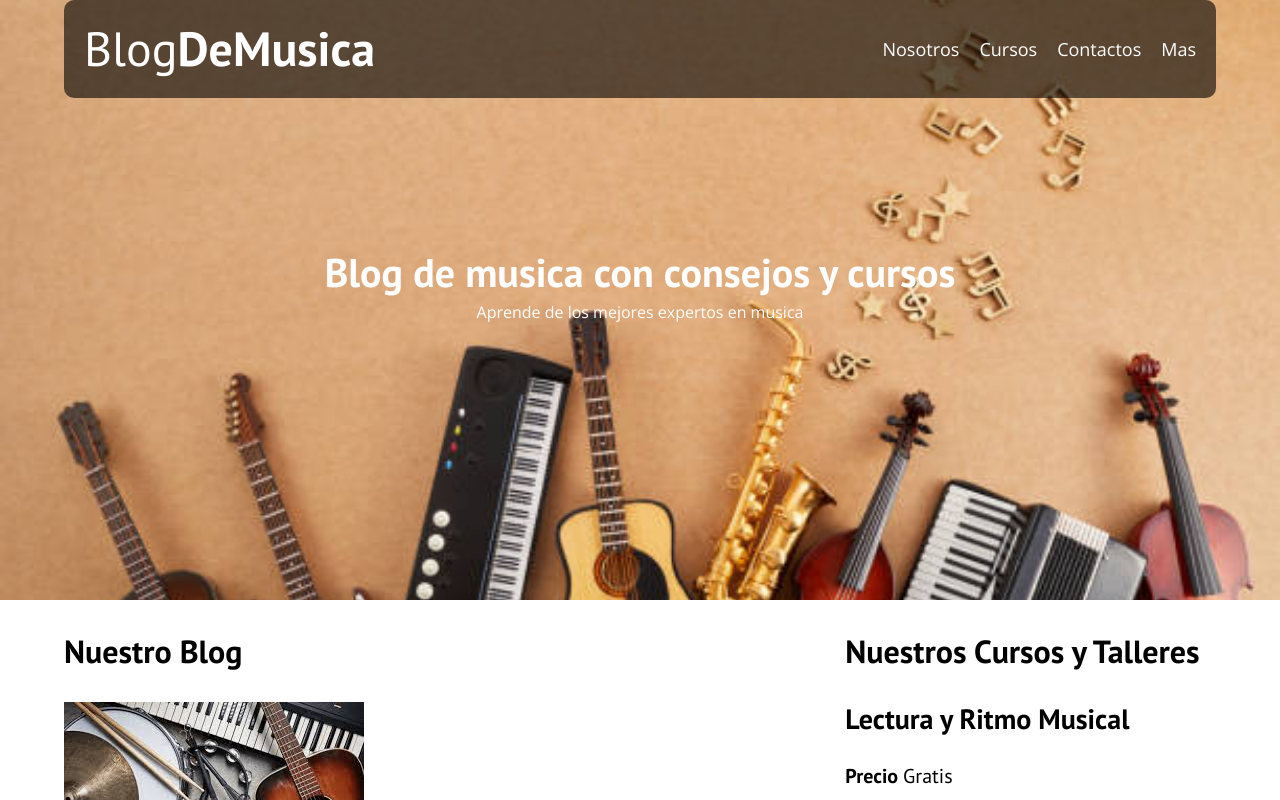
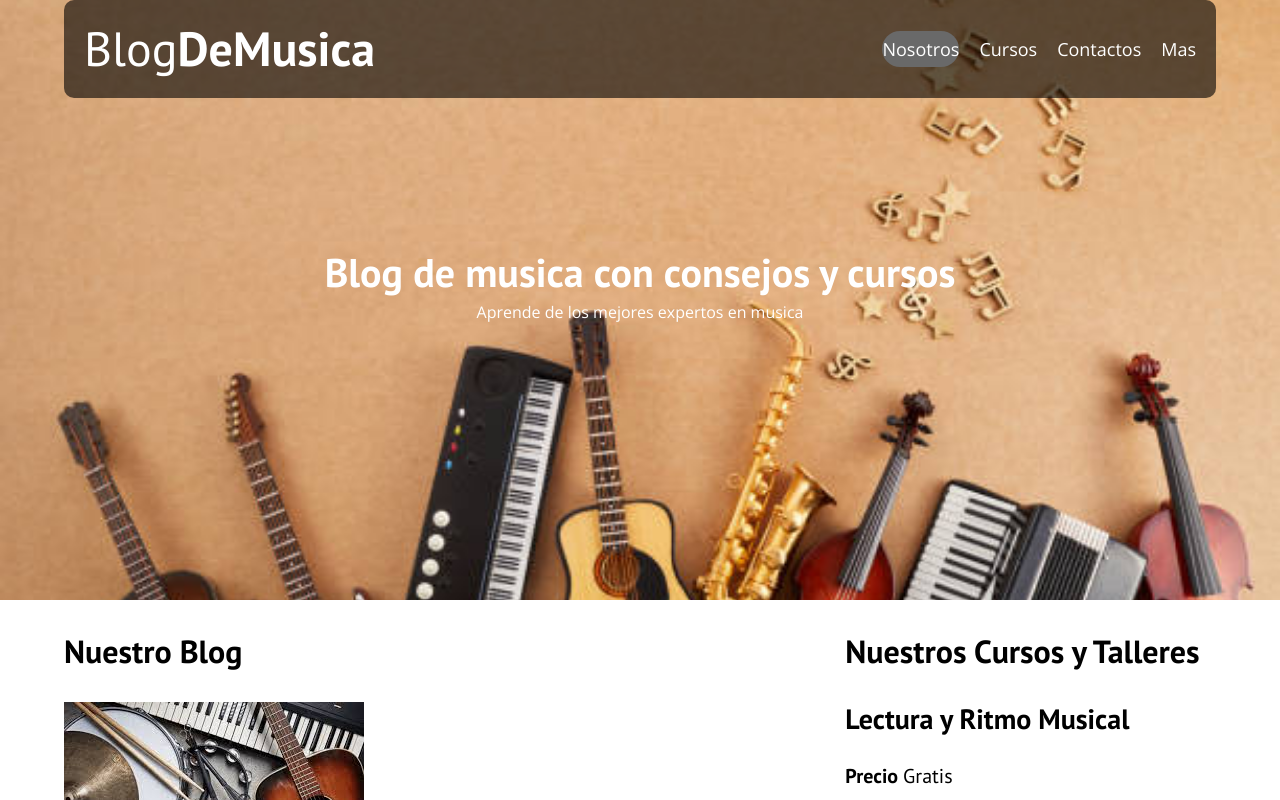
Before and after one commit to BadTito12/BlogDeMusica, a plain HTML site: page index.html in a window 1280 px wide. In both pictures the pointer is over the link 920 px from the left and 48 px from the top of the page. Shown: the top 800 px of the page. Drawn offline with nearby package versions, Linux system fonts and the light colour scheme.

Commit message:
Modificacion de styles y la pagina de nosotros

```diff
--- a/styles.css
+++ b/styles.css
@@ -123,6 +123,11 @@ img {
     font-size: 1.8rem;
     color: var(--blanco);
 }
+.navegacion__enlace:hover {
+    border-radius: 40px;
+    transform: all 0.3s ease;
+    background-color: dimgray;
+}
 @media (min-width: 768px) {
     .contenido-principal {
         display: grid;
@@ -154,6 +159,7 @@ img {
 }
 .boton:hover {
     transform: scale(1.05);
+    background-color: chocolate;
 }
 @media (min-width: 768px) {
     .boton {
```
Also changed, not shown: nosotros.html (line endings or trailing spaces).
